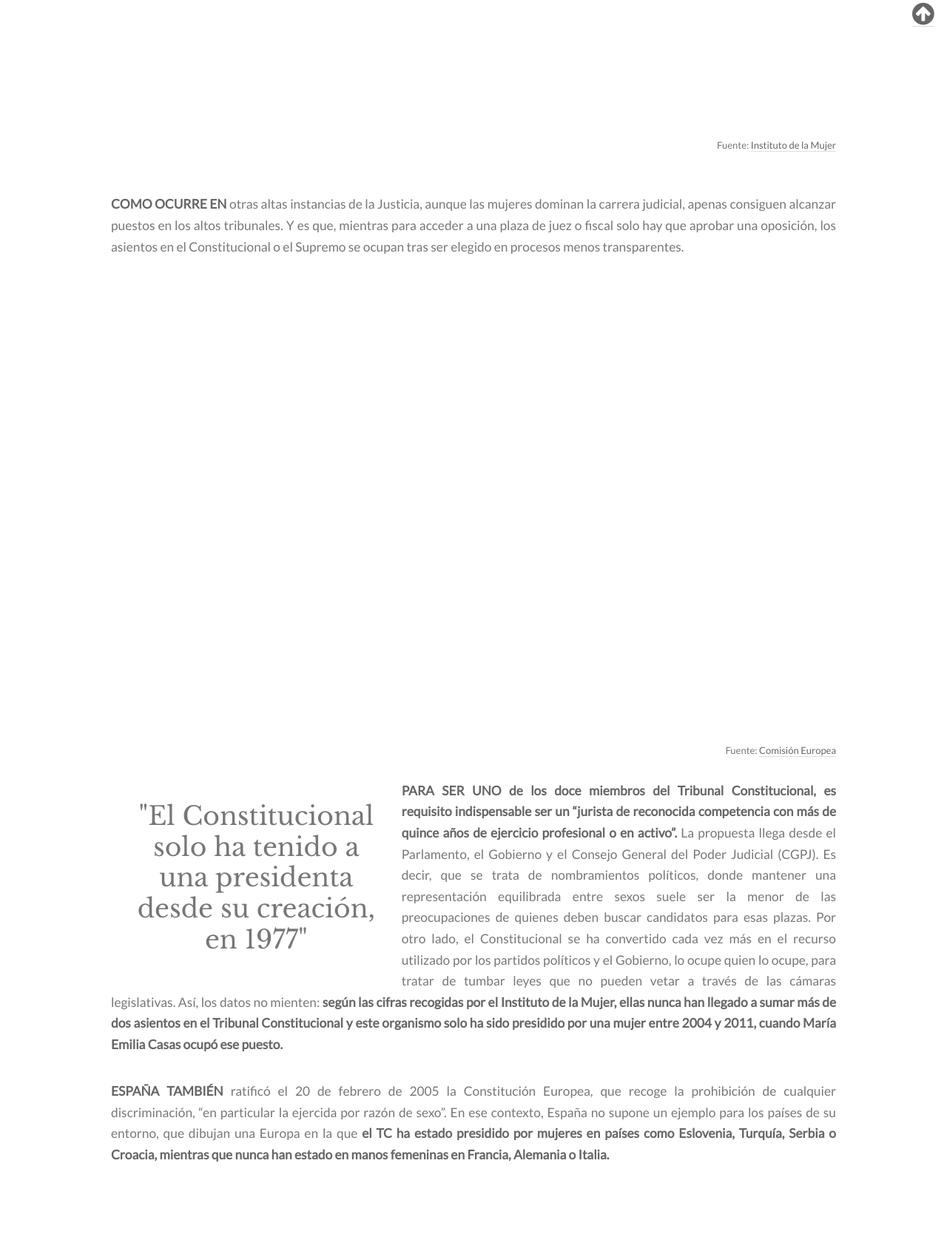
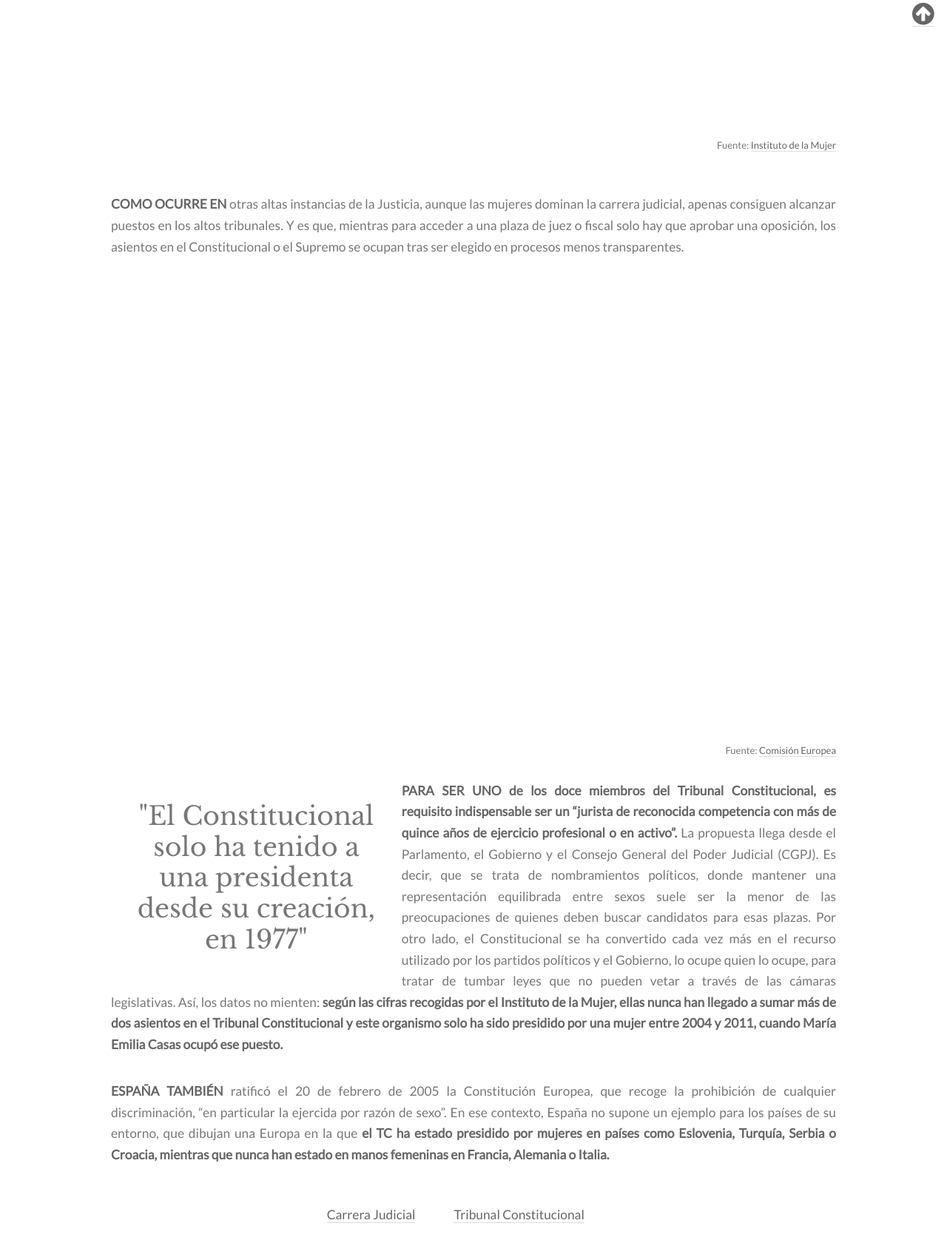
Before and after one commit to medialab-prado/3tpd-mapa-poder-femenino, a Jekyll site: the page built from justicia/tribunal_constitucional.html, in a window 1280 px wide, cut to the strip 860-2536 px from the top of the page. Shown: the whole strip at 74% size. Built offline with Jekyll 4.4.1, drawn with Linux system fonts in a browser that asks for light colours.

Commit message:
Footer de justicia

```diff
--- a/css/custom.css
+++ b/css/custom.css
@@ -239,6 +239,9 @@ article > section:first-child{
 .economia .section-footer{
 	margin: 0 20%;
 }
+.justicia .section-footer{
+	margin: 0 28%;
+}
 /* Responsive styles */
 @media screen and (max-width: 736px){
 	header > img{
--- a/justicia/tribunal_constitucional.html
+++ b/justicia/tribunal_constitucional.html
@@ -139,4 +139,10 @@ section: justicia
 				Alemania o Italia.</strong>
 		</p>
 	</section>
+	<section class="section-footer">
+		<ul>
+      		<li><a href="{{ site.baseurl}}/justicia/carrera_judicial.html">Carrera Judicial</a></li>
+      		<li><a href="{{ site.baseurl}}/justicia/tribunal_constitucional.html">Tribunal Constitucional</a></li>
+		</ul>
+	</section>
 </article>
```
Also changed, not shown: justicia/carrera_judicial.html (+7 -0 lines).
